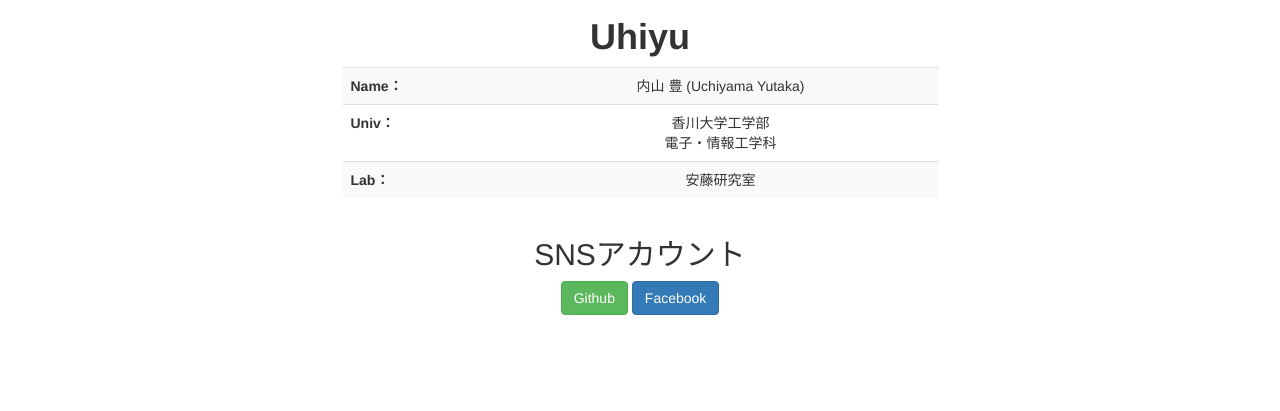
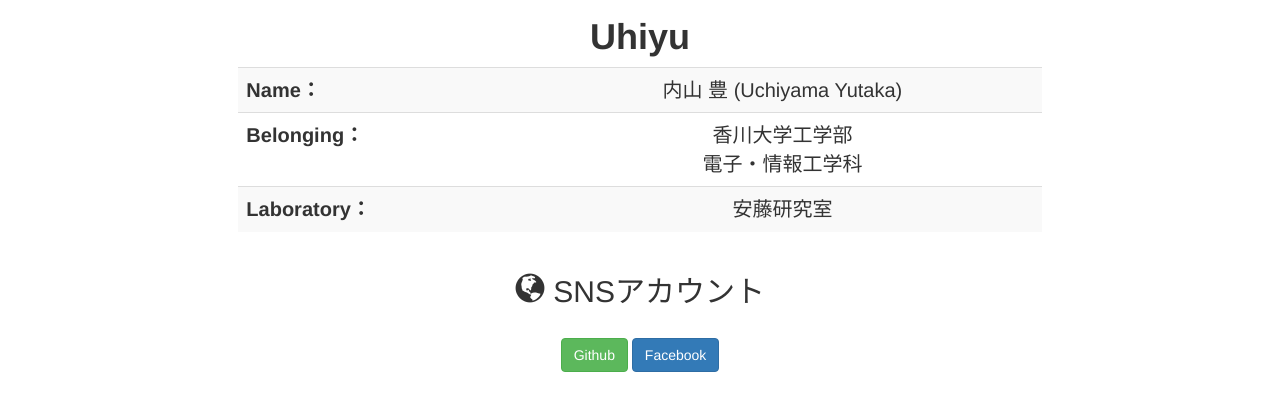
Before and after one commit to uchiyu/uchiyu.github.io, a plain HTML site: page index.html in a window 1280 px wide. Shown: the part 333-744 px from the top of the page. Drawn offline with Linux system fonts and the light colour scheme.

Commit message:
change font size on table

```diff
--- a/index.html
+++ b/index.html
@@ -3,7 +3,7 @@
   <!-- header -->
   <head>
     <meta name="viewport" content="width=device-width, initial-scale=1">
-    <meta http-equiv="Content-Type" content="text/html; UTF-8">
+    <meta http-equiv="Content-Type" content="text/html; UTF-8"; >
     <link rel="stylesheet" href="css/bootstrap.min.css" />
     <title>Uchiyu's Profile</title>
     <link type="image/x-icon" rel="icon" href="material/icon.png">
@@ -43,19 +43,19 @@
       </div><!--row-fluid-->
 
       <div class="row-fluid" align="center">
-        <div class="col-xs-offset-3 col-xs-6" style="text-align:center">
-          <table class="table table-striped">
+        <div class="col-xs-offset-2 col-xs-8" style="text-align:center">
+          <table class="table table-striped" style="font-size : 20px">
             <tr>
               <th>Name：</th>
               <td>内山 豊 (Uchiyama Yutaka)</td>
             </tr>
             <tr>
-              <th>Univ：</th>
+              <th>Belonging：</th>
               <td>香川大学工学部<br />
                 電子・情報工学科</td>
             </tr>
             <tr>
-              <th>Lab：</th>
+              <th>Laboratory：</th>
               <td>安藤研究室</td>
             </tr>
           </table>
@@ -64,7 +64,11 @@
 
       <div class="row-fluid" align="center">
         <div class="col-xs-offset-3 col-xs-6" style="text-align:center">
-          <h2 id="sns" data-spy="scroll" data-target="#spy">SNSアカウント</h2>
+          <h2 id="sns" data-spy="scroll" data-target="#spy">
+            <i class="glyphicon glyphicon-globe"> </i>
+            SNSアカウント
+          </h2>
+          <br />
           <a class="btn btn-success" href="https://github.com/uchiyu" target="_blank">Github</a>
           <a class="btn btn-primary" href="https://www.facebook.com/yutaka.uchiyama.560" target="_blank">Facebook</a>
         </div><!--col-size-->
```
